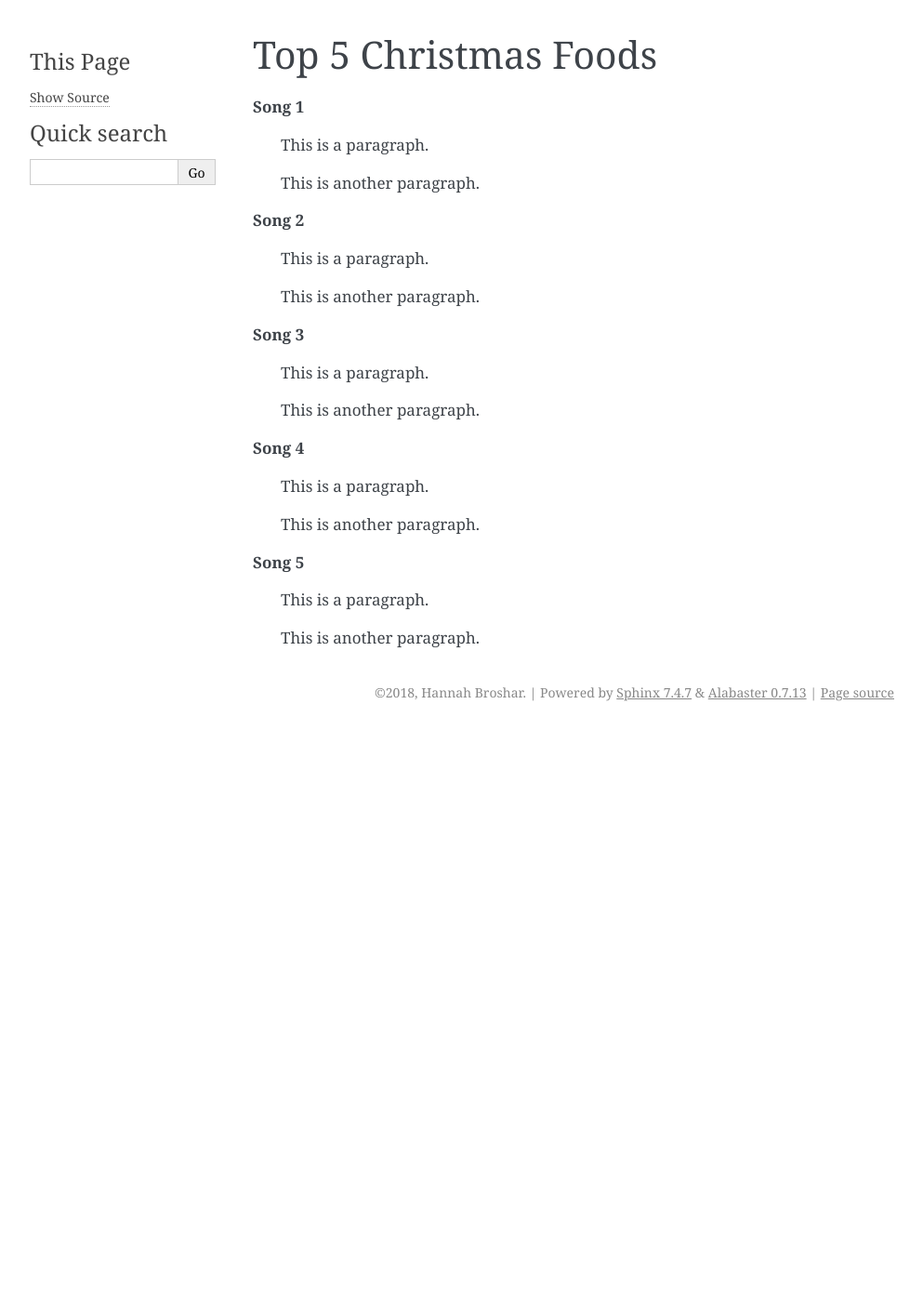
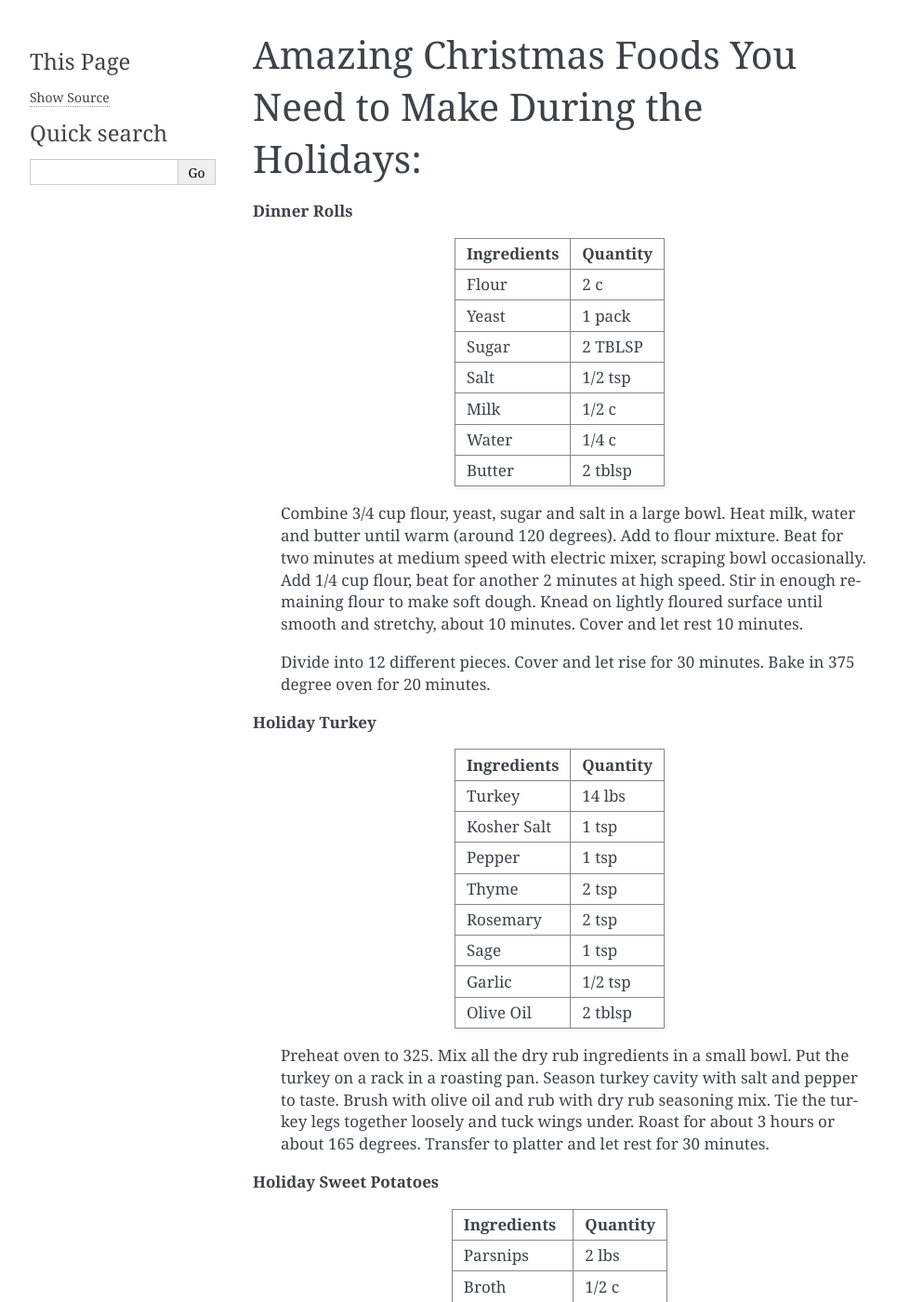
Before and after one commit to hannahbroshar/christmas, a Sphinx documentation site: the page built from source/food/food.rst, in a window 1280 px wide and 1400 px high. Shown: the whole window at 93% size, without its empty margins (148-1141 px from the left). Built offline with Sphinx 7.4.7, drawn with Linux system fonts in a browser that asks for light colours; some of the changed text lies outside the part shown.

Commit message:
adding changes

```diff
--- a/source/food/food.rst
+++ b/source/food/food.rst
@@ -1,38 +1,69 @@
-=====================
-Top 5 Christmas Foods
-=====================
+=============================================================
+Amazing Christmas Foods You Need to Make During the Holidays:
+=============================================================
 
-**Song 1**
+**Dinner Rolls**
 
+=========== ========
+Ingredients Quantity
+=========== ========
+Flour       2 c
+Yeast       1 pack
+Sugar       2 TBLSP
+Salt        1/2 tsp
+Milk        1/2 c
+Water       1/4 c
+Butter      2 tblsp
+=========== ========
 
-    This is a paragraph.
+    Combine 3/4 cup flour, yeast, sugar and salt in a large bowl. Heat milk, water and butter until warm (around 120 degrees).
+    Add to flour mixture. Beat for two minutes at medium speed with electric mixer, scraping bowl occasionally. Add 1/4 cup flour,
+    beat for another 2 minutes at high speed. Stir in enough remaining flour to make soft dough. Knead on lightly floured surface until
+    smooth and stretchy, about 10 minutes. Cover and let rest 10 minutes.
 
-    This is another paragraph.
+    Divide into 12 different pieces. Cover and let rise for 30 minutes. Bake in 375 degree oven for 20 minutes.
 
-**Song 2**
+**Holiday Turkey**
 
+=========== ========
+Ingredients Quantity
+=========== ========
+Turkey      14 lbs
+Kosher Salt 1 tsp
+Pepper      1 tsp
+Thyme       2 tsp
+Rosemary    2 tsp
+Sage        1 tsp
+Garlic      1/2 tsp
+Olive Oil   2 tblsp
+=========== ========
 
-    This is a paragraph.
+    Preheat oven to 325. Mix all the dry rub ingredients in a small bowl. Put the turkey
+    on a rack in a roasting pan. Season turkey cavity with salt and pepper to taste. Brush
+    with olive oil and rub with dry rub seasoning mix. Tie the turkey legs together loosely
+    and tuck wings under. Roast for about 3 hours or about 165 degrees. Transfer to platter
+    and let rest for 30 minutes.
 
-    This is another paragraph.
+**Holiday Sweet Potatoes**
 
-**Song 3**
+=========== ========
+Ingredients Quantity
+=========== ========
+Parsnips    2 lbs
+Broth       1/2 c
+Butter      5 tblsp
+Brown Sugar 1/2 c
+Rosemary    2 tsp
+Syrup       2 tblsp
+Yams        2 lbs
+Cream       1/4 lb
+Salt        3/4 tsp
+Flour       1/4 c
+Pecans      1/2 c
+=========== ========
 
-
-    This is a paragraph.
-
-    This is another paragraph.
-
-**Song 4**
-
-
-    This is a paragraph.
-
-    This is another paragraph.
-
-**Song 5**
-
-
-    This is a paragraph.
-
-    This is another paragraph.
+    Preheat oven to 400 degrees. Add parsnips , 1/4 cup water and yams. Cover and microwave
+    for 15 minutes. Pour broth and cream into the bowl. Use a potato masher to mash to the
+    consistency desired. Stir in butter and salt. Crumb together brown sugar, flour, rosemary
+    and 1/4 tsp salt. Sprinkle mixture over yam mixture and drizzle with chopped pecans and maple
+    syrup.
```
Also changed, not shown: source/desserts/desserts.rst (+46 -21 lines), source/food/roll1.png (added).
